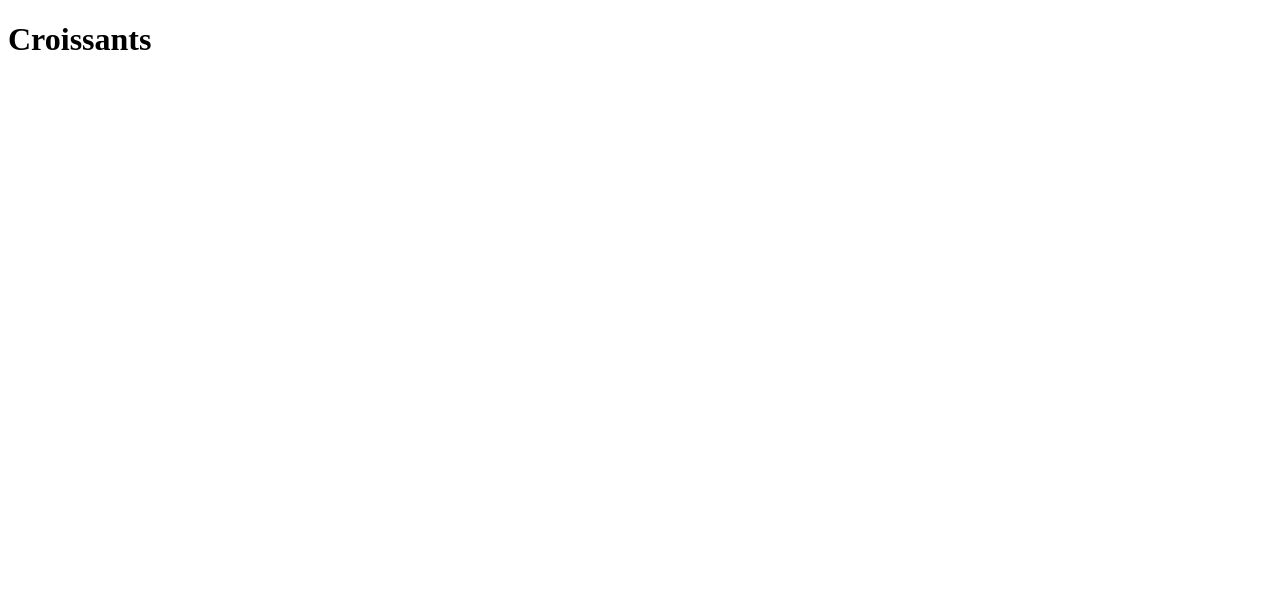
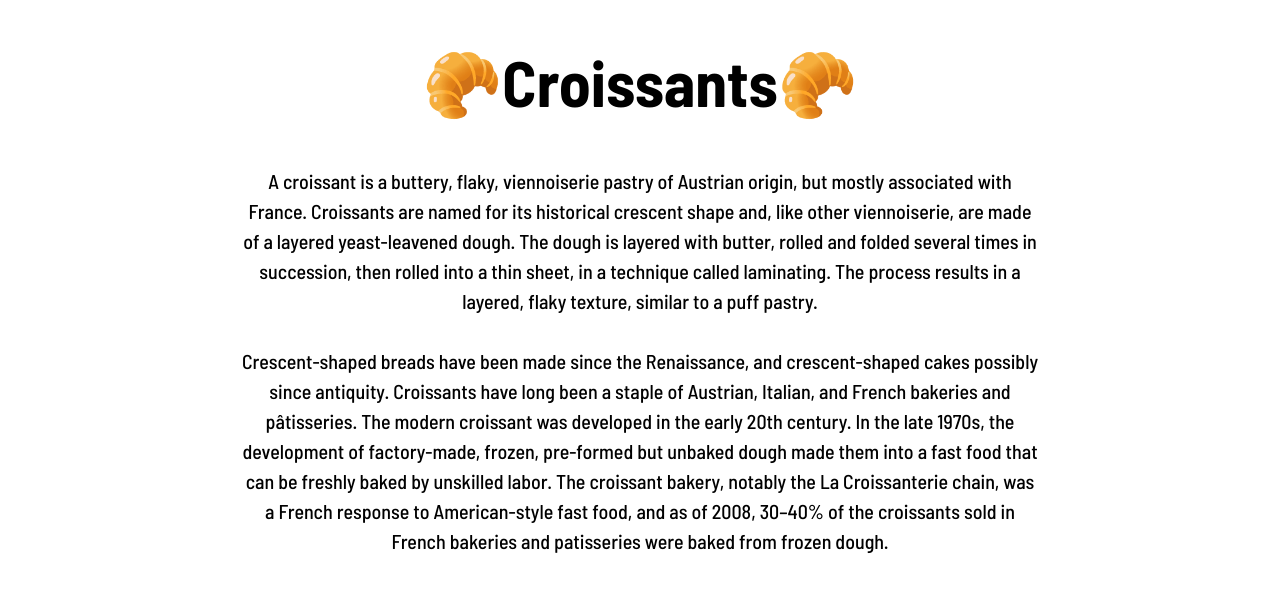
Before and after one commit to SueL28/Croissant, a plain HTML site: page index.html in a window 1280 px wide. Drawn offline with Linux system fonts and the light colour scheme.

Commit message:
Added info and styled homepage

```diff
--- a/index.html
+++ b/index.html
@@ -5,8 +5,42 @@
     <meta http-equiv="X-UA-Compatible" content="IE=edge" />
     <meta name="viewport" content="width=device-width, initial-scale=1.0" />
     <title>Home</title>
+
+    <!---GOOGLE FONTS-->
+    <link rel="preconnect" href="https://fonts.googleapis.com" />
+    <link rel="preconnect" href="https://fonts.gstatic.com" crossorigin />
+    <link
+      href="https://fonts.googleapis.com/css2?family=Barlow+Semi+Condensed:ital,wght@0,100;0,200;0,300;0,400;0,500;0,600;0,700;0,800;0,900;1,100;1,200;1,300;1,400;1,500;1,600;1,700;1,800;1,900&display=swap"
+      rel="stylesheet"
+    />
+
+    <link rel="stylesheet" href="/styles/index.css" />
   </head>
   <body>
-    <h1>Croissants</h1>
+    <h1>🥐Croissants🥐</h1>
+
+    <section class="text-container">
+      <p>
+        A croissant is a buttery, flaky, viennoiserie pastry of Austrian origin,
+        but mostly associated with France. Croissants are named for its
+        historical crescent shape and, like other viennoiserie, are made of a
+        layered yeast-leavened dough. The dough is layered with butter, rolled
+        and folded several times in succession, then rolled into a thin sheet,
+        in a technique called laminating. The process results in a layered,
+        flaky texture, similar to a puff pastry.
+        <br />
+        <br />
+        Crescent-shaped breads have been made since the Renaissance, and
+        crescent-shaped cakes possibly since antiquity. Croissants have long
+        been a staple of Austrian, Italian, and French bakeries and pâtisseries.
+        The modern croissant was developed in the early 20th century. In the
+        late 1970s, the development of factory-made, frozen, pre-formed but
+        unbaked dough made them into a fast food that can be freshly baked by
+        unskilled labor. The croissant bakery, notably the La Croissanterie
+        chain, was a French response to American-style fast food, and as of
+        2008, 30–40% of the croissants sold in French bakeries and patisseries
+        were baked from frozen dough.
+      </p>
+    </section>
   </body>
 </html>
--- /dev/null
+++ b/styles/index.css
@@ -0,0 +1,22 @@
+body {
+  display: block;
+  text-align: center;
+  font-family: "Barlow Semi Condensed", sans-serif;
+}
+
+h1 {
+  font-size: 48pt;
+}
+
+p {
+  font-size: 15pt;
+  line-height: 1.5;
+  font-weight: 500;
+}
+
+.text-container {
+  max-width: 800px;
+  text-align: center;
+  display: block;
+  margin: 0 auto;
+}
```
Also changed, not shown: images/croissant-background.jpg (added).
